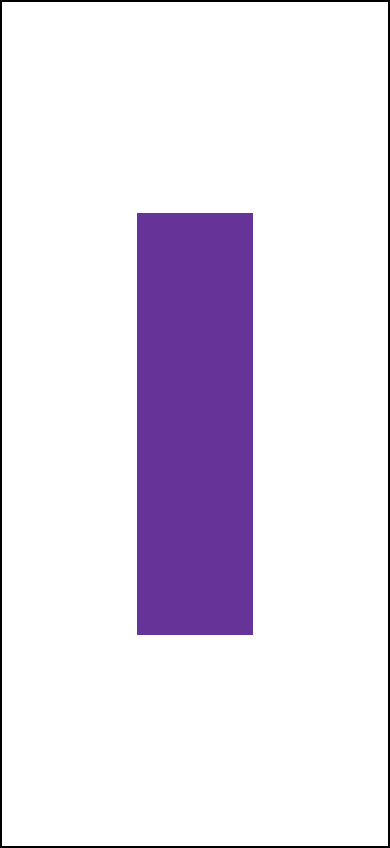
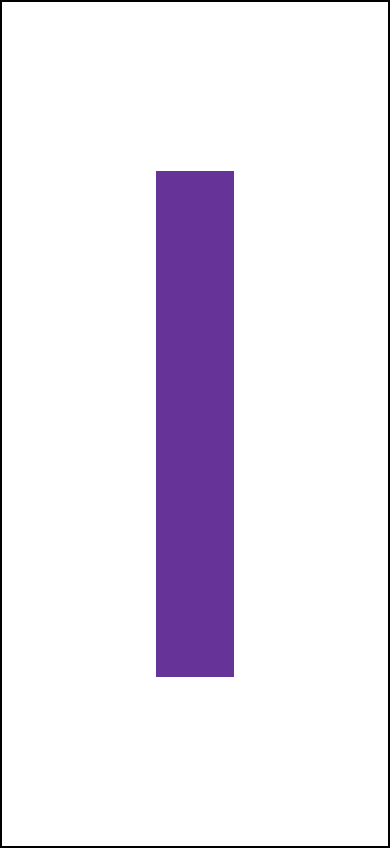
Before and after one commit to Rohitadesh/calculator, a plain HTML site: page main.html in a window 390 px wide. Drawn offline with Linux system fonts and the light colour scheme.

Commit message:
5 commit

```diff
--- a/main.css
+++ b/main.css
@@ -13,9 +13,14 @@
 }
 
 .box{
-    height:50%;
-    width:30%;
+    height:60%;
+    width: 20%;
     background-color:rebeccapurple;
+}
+@media screen and (max-width:900px){
+    .box{
+        display: block;
+     }
 }
 .flex{
     display:flex;
```
